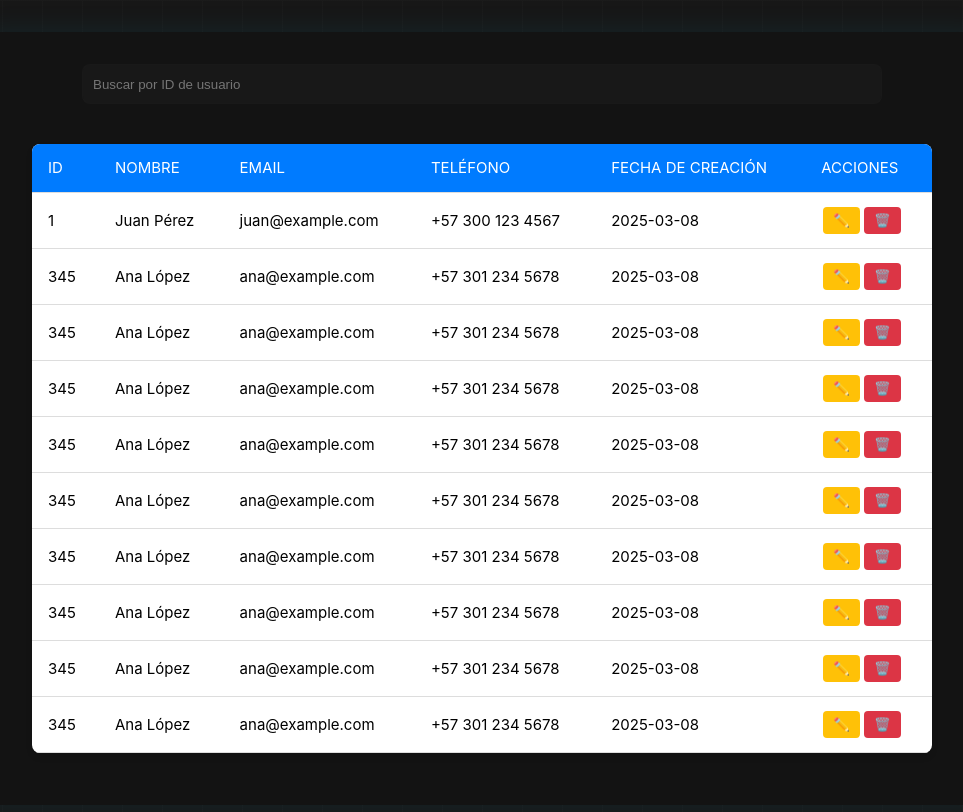
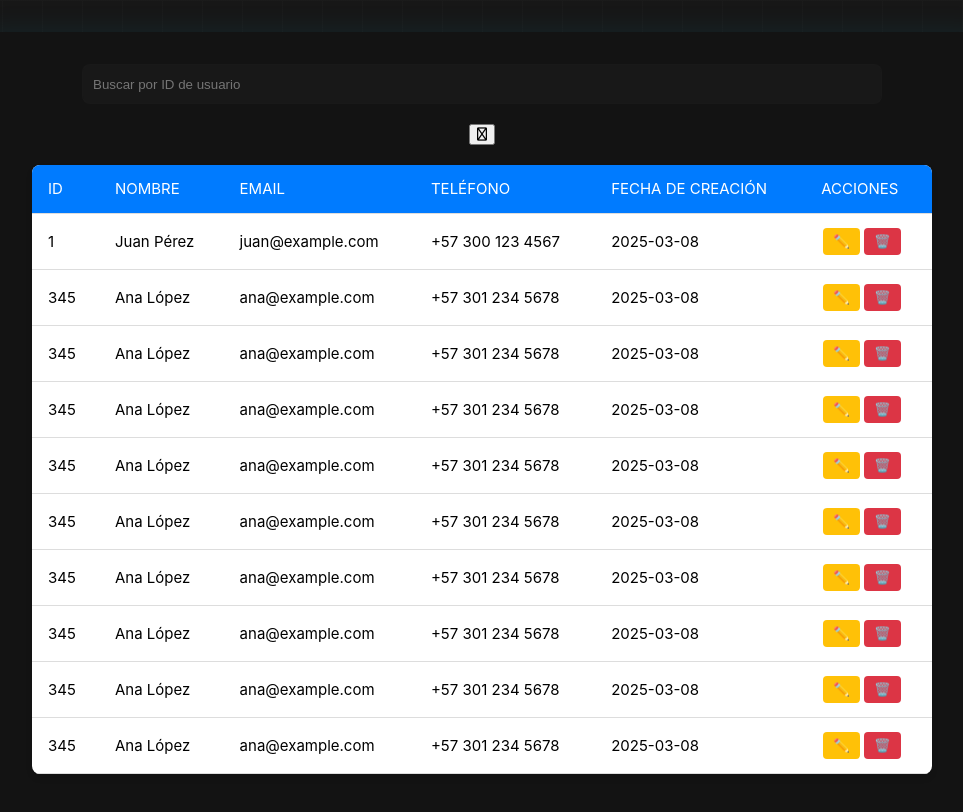
Before and after one commit to sb4ss/clientes-vue, a Vue app: page / in a window 1280 px wide. Shown: the top 812 px of the page, without its empty margins (158-1121 px from the left). Built offline with nearby package versions, Linux system fonts and the light colour scheme.

Commit message:
[FIX]Table styles

```diff
--- a/index.html
+++ b/index.html
@@ -1,9 +1,9 @@
 <!DOCTYPE html>
 <html lang="">
   <head>
-    <meta charset="UTF-8">
-    <link rel="icon" href="/favicon.ico">
-    <meta name="viewport" content="width=device-width, initial-scale=1.0">
+    <meta charset="UTF-8" />
+    <link rel="icon" href="/favicon.ico" />
+    <meta name="viewport" content="width=device-width, initial-scale=1.0" />
     <title>Vite App</title>
   </head>
   <body>
--- a/package.json
+++ b/package.json
@@ -9,6 +9,7 @@
     "preview": "vite preview"
   },
   "dependencies": {
+    "@fortawesome/fontawesome-free": "^6.7.2",
     "vue": "^3.5.13",
     "vue-router": "^4.5.0"
   },
--- a/src/App.vue
+++ b/src/App.vue
@@ -91,13 +91,15 @@ const filteredUsers = computed(() => {
       type="text"
       placeholder="Buscar por ID de usuario"
     />
-
-    <!-- Pasamos los usuarios filtrados al componente Table -->
+    <button class="addUser">
+      <i class="fa-solid fa-user-plus"></i>
+    </button>
     <Table :users="filteredUsers" />
   </div>
 </template>
 <style scoped>
 .user-table {
+  position: relative;
   box-shadow: 0px 0px 30px rgba(20, 165, 209, 0.1);
   border-radius: 10px;
   display: flex;
@@ -106,7 +108,7 @@ const filteredUsers = computed(() => {
   flex-direction: column;
   background-color: rgb(19, 19, 19);
   padding: 2rem;
-  min-height: 400px;
+  min-height: 30px;
 }
 input {
   outline: none;
--- a/src/main.js
+++ b/src/main.js
@@ -2,7 +2,7 @@ import "./assets/main.css";
 
 import { createApp } from "vue";
 import App from "./App.vue";
+import "@fortawesome/fontawesome-free/css/all.css";
 
 const app = createApp(App);
-
 app.mount("#app");
```
Also changed, not shown: 1 other file (tests, documents, lock files or other folders).
